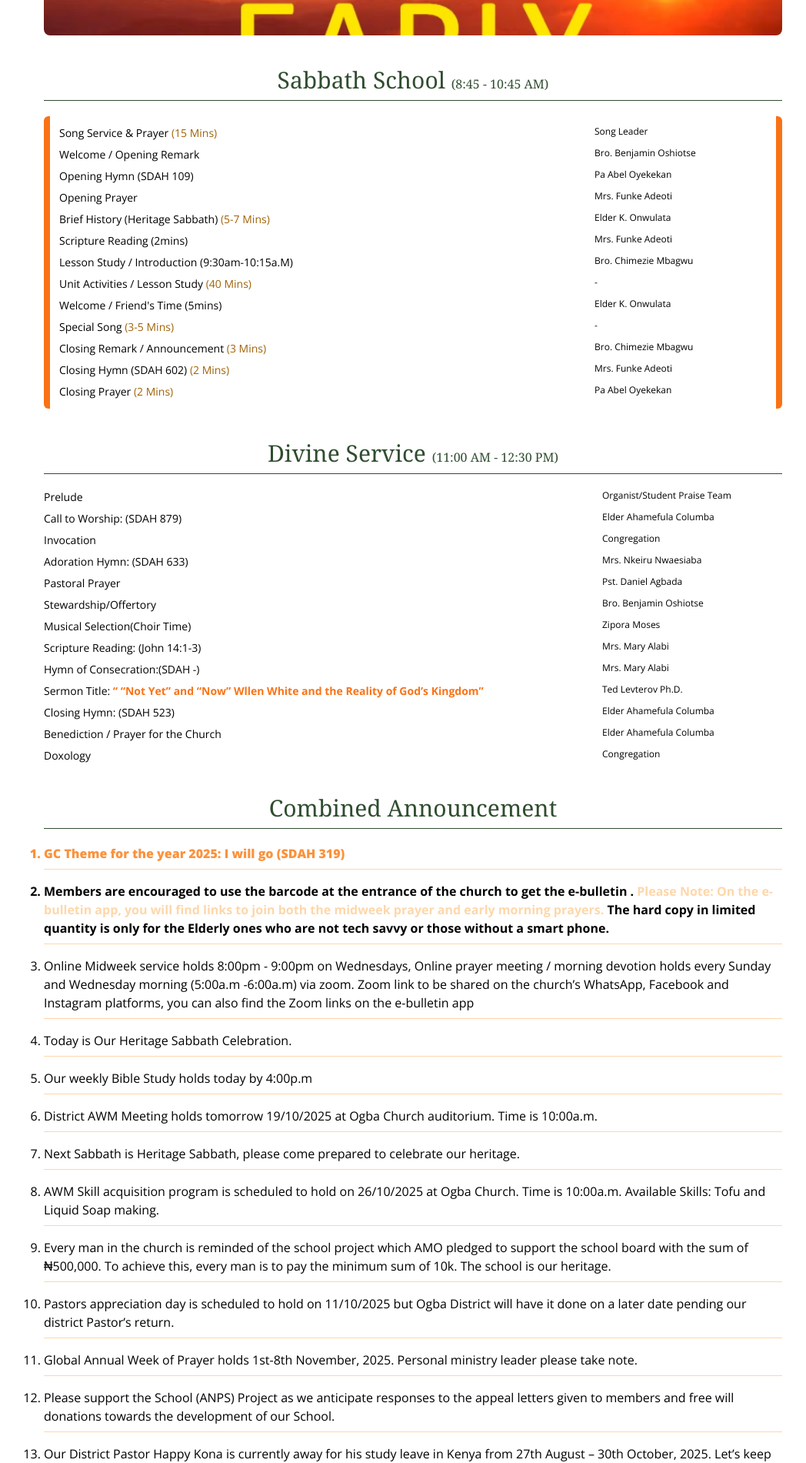
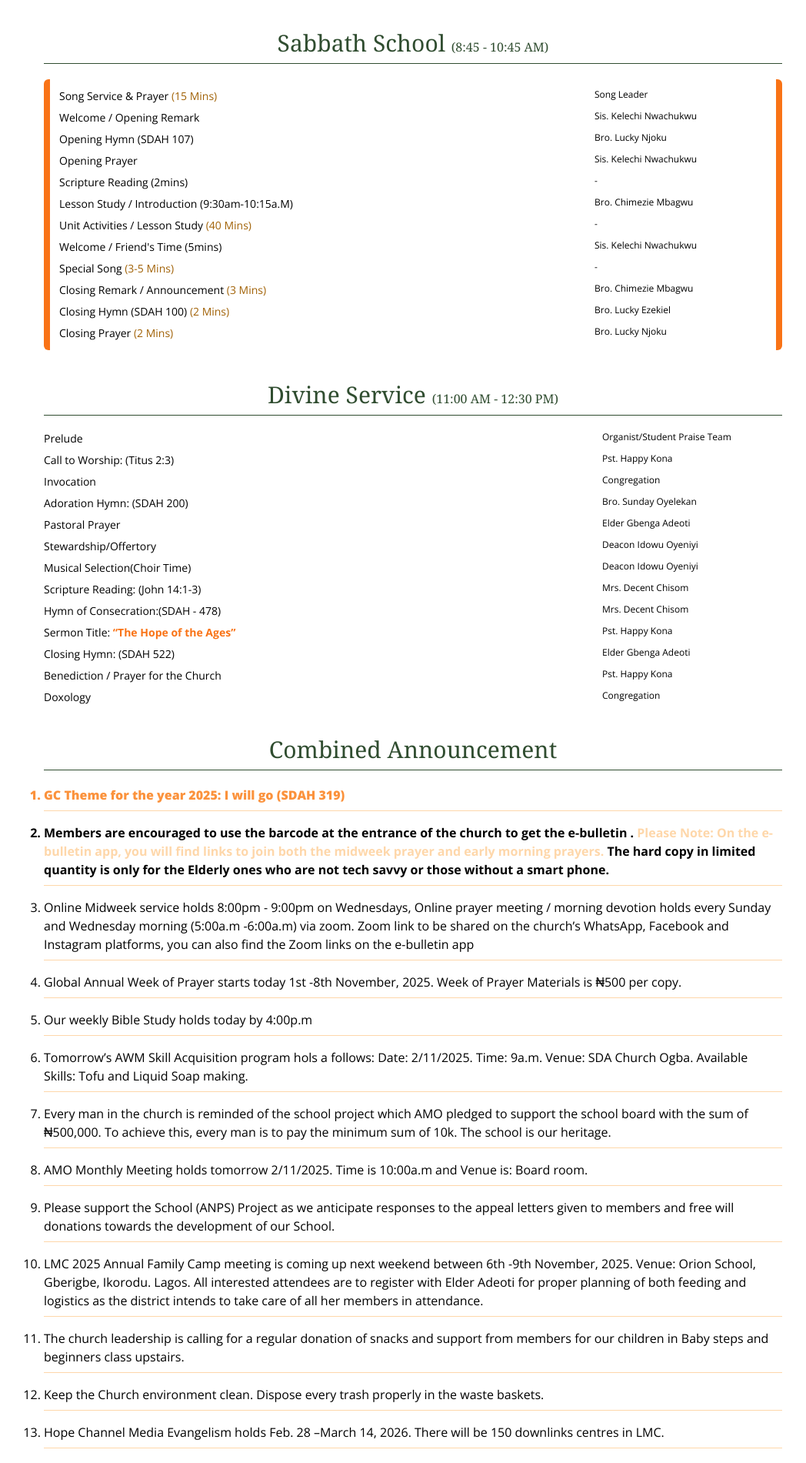
Before and after one commit to solomonsunday/SDAOGBACHURCHEBULLETIN, a Next.js app: page / in a window 1280 px wide. Shown: the part 883-2784 px from the top of the page at 77% size, without its empty margins (103-1151 px from the left). Built offline with nearby package versions, Linux system fonts and the light colour scheme; a web font is replaced by a local one.

Commit message:
update for the week

```diff
--- a/src/components/Programs/Announcement.tsx
+++ b/src/components/Programs/Announcement.tsx
@@ -30,23 +30,16 @@ const Announcement = () => {
             find the Zoom links on the e-bulletin app
           </li>
           <li className="pb-2 border-b border-orange-200">
-            Today is Our Heritage Sabbath Celebration.
+            Global Annual Week of Prayer starts today 1st -8th November, 2025.
+            Week of Prayer Materials is ₦500 per copy.
           </li>
           <li className="pb-2 border-b border-orange-200">
             Our weekly Bible Study holds today by 4:00p.m
           </li>{" "}
           <li className="pb-2 border-b border-orange-200">
-            District AWM Meeting holds tomorrow 19/10/2025 at Ogba Church
-            auditorium. Time is 10:00a.m.
-          </li>
-          <li className="pb-2 border-b border-orange-200">
-            Next Sabbath is Heritage Sabbath, please come prepared to celebrate
-            our heritage.
-          </li>{" "}
-          <li className="pb-2 border-b border-orange-200">
-            AWM Skill acquisition program is scheduled to hold on 26/10/2025 at
-            Ogba Church. Time is 10:00a.m. Available Skills: Tofu and Liquid
-            Soap making.
+            Tomorrow’s AWM Skill Acquisition program hols a follows: Date:
+            2/11/2025. Time: 9a.m. Venue: SDA Church Ogba. Available Skills:
+            Tofu and Liquid Soap making.
           </li>{" "}
           <li className="pb-2 border-b border-orange-200">
             Every man in the church is reminded of the school project which AMO
@@ -55,13 +48,8 @@ const Announcement = () => {
             is our heritage.
           </li>
           <li className="pb-2 border-b border-orange-200">
-            Pastors appreciation day is scheduled to hold on 11/10/2025 but Ogba
-            District will have it done on a later date pending our district
-            Pastor’s return.
-          </li>
-          <li className="pb-2 border-b border-orange-200">
-            Global Annual Week of Prayer holds 1st-8th November, 2025. Personal
-            ministry leader please take note.
+            AMO Monthly Meeting holds tomorrow 2/11/2025. Time is 10:00a.m and
+            Venue is: Board room.
           </li>
           <li className="pb-2 border-b border-orange-200">
             Please support the School (ANPS) Project as we anticipate responses
@@ -69,13 +57,11 @@ const Announcement = () => {
             towards the development of our School.
           </li>
           <li className="pb-2 border-b border-orange-200">
-            Our District Pastor Happy Kona is currently away for his study leave
-            in Kenya from 27th August – 30th October, 2025. Let’s keep him in
-            our prayers and give him all the needed support.
-          </li>
-          <li className="pb-2 border-b border-orange-200">
-            LMC 2025 Annual Family Camp meeting is coming up between 6th -9th
-            November, 2025. Venue; Gberigbe, Ikorodu. Lagos
+            LMC 2025 Annual Family Camp meeting is coming up next weekend
+            between 6th -9th November, 2025. Venue: Orion School, Gberigbe,
+            Ikorodu. Lagos. All interested attendees are to register with Elder
+            Adeoti for proper planning of both feeding and logistics as the
+            district intends to take care of all her members in attendance.
           </li>
           {/* <li className="pb-2 border-b border-orange-200 italic bg-pink-400 rounded-md text-center p-2">
             <span className="font-bold capitalize underline">
--- a/src/components/Programs/DivineService.tsx
+++ b/src/components/Programs/DivineService.tsx
@@ -11,43 +11,44 @@ const DivineService = () => {
         <div className="grid grid-cols-4 gap-2">
           <div className="col-span-3 text-sm "> Prelude</div>
           <div className="text-xs"> Organist/Student Praise Team</div>
-          <div className="col-span-3 text-sm">Call to Worship: (SDAH 879) </div>
-          <div className="text-xs"> Elder Ahamefula Columba</div>
+          <div className="col-span-3 text-sm">
+            Call to Worship: (Titus 2:3){" "}
+          </div>
+          <div className="text-xs">Pst. Happy Kona</div>
           <div className="col-span-3 text-sm"> Invocation</div>
           <div className="text-xs">Congregation</div>
-          <div className="col-span-3 text-sm">Adoration Hymn: (SDAH 633)</div>
-          <div className="text-xs"> Mrs. Nkeiru Nwaesiaba</div>
+          <div className="col-span-3 text-sm">Adoration Hymn: (SDAH 200)</div>
+          <div className="text-xs"> Bro. Sunday Oyelekan</div>
           <div className="col-span-3 text-sm"> Pastoral Prayer</div>
-          <div className="text-xs"> Pst. Daniel Agbada</div>
+          <div className="text-xs">Elder Gbenga Adeoti</div>
           <div className="col-span-3 text-sm"> Stewardship/Offertory </div>
-          <div className="text-xs"> Bro. Benjamin Oshiotse</div>
+          <div className="text-xs">Deacon Idowu Oyeniyi</div>
           <div className="col-span-3 text-sm">
             Musical Selection(Choir Time)
           </div>
-          <div className="text-xs">Zipora Moses </div>
+          <div className="text-xs"> Deacon Idowu Oyeniyi</div>
           <div className="col-span-3 text-sm">
             Scripture Reading: (John 14:1-3)
           </div>
-          <div className="text-xs"> Mrs. Mary Alabi</div>
+          <div className="text-xs"> Mrs. Decent Chisom </div>
           <div className="col-span-3 text-sm">
-            Hymn of Consecration:(SDAH -)
+            Hymn of Consecration:(SDAH - 478)
           </div>
-          <div className="text-xs"> Mrs. Mary Alabi</div>
+          <div className="text-xs"> Mrs. Decent Chisom</div>
           <div className="col-span-3 text-sm">
             Sermon Title:{" "}
             <span className="font-bold text-orange-500">
               {" "}
-              “ “Not Yet” and “Now” Wllen White and the Reality of God’s
-              Kingdom”
+              “The Hope of the Ages”
             </span>
           </div>
-          <div className="text-xs"> Ted Levterov Ph.D.</div>
-          <div className="col-span-3 text-sm">Closing Hymn: (SDAH 523) </div>
-          <div className="text-xs"> Elder Ahamefula Columba</div>
+          <div className="text-xs">Pst. Happy Kona</div>
+          <div className="col-span-3 text-sm">Closing Hymn: (SDAH 522) </div>
+          <div className="text-xs">Elder Gbenga Adeoti</div>
           <div className="col-span-3 text-sm">
             Benediction / Prayer for the Church
           </div>
-          <div className="text-xs"> Elder Ahamefula Columba</div>
+          <div className="text-xs"> Pst. Happy Kona</div>
           <div className="col-span-3 text-sm">Doxology</div>
           <div className="text-xs"> Congregation</div>
         </div>
--- a/src/components/Programs/PastorDesk.tsx
+++ b/src/components/Programs/PastorDesk.tsx
@@ -9,15 +9,14 @@ const PastorDesk = () => {
         </div>
         <div className="space-y-3 text-center">
           <div className="text-lg font-semibold underline">
-            <p className="dark:text-white">Psalm 92:1-2 (NIV)</p>
+            <p className="dark:text-white">
+              Testimonies for the Church, Vol. 5, pg.578
+            </p>
           </div>
           <p className="text-orange-500">
-            "It is good to give thanks to the Lord, And to sing praises to Your
-            name, O Most High; To declare Your loving kindness in the morning,
-            And Your Faithfulness every night. May the Lord accept our
-            expressions of praise and worship as sweet smelling incense before
-            His altar of Praise in Jesus Christ name. Amen" <br />
-            Happy Sabbath!
+            "We may not see the path before us, but we can trust the one who
+            holds the future in His hands Testimonies for the Church, Vol. 5,
+            pg.578 Happy Sabbath
           </p>
         </div>
       </section>
--- a/src/components/Programs/SabbathSchool.tsx
+++ b/src/components/Programs/SabbathSchool.tsx
@@ -10,28 +10,25 @@ const SabbathSchool = () => {
       <div className="grid grid-cols-4 gap-2 border-x-8 rounded-md border-orange-500 p-3">
         <div className="col-span-3 text-sm capitalize">
           {" "}
-          Song service & Prayer <span className="text-yellow-700">(15 Mins)</span>
+          Song service & Prayer{" "}
+          <span className="text-yellow-700">(15 Mins)</span>
         </div>
         <div className="text-xs capitalize">Song Leader</div>
         <div className="col-span-3 text-sm capitalize">
           Welcome / Opening Remark
         </div>
-        <div className="text-xs"> Bro. Benjamin Oshiotse </div>
+        <div className="text-xs">Sis. Kelechi Nwachukwu</div>
         <div className="col-span-3 text-sm capitalize">
-          Opening Hymn (SDAH 109)
+          Opening Hymn (SDAH 107)
         </div>
-        <div className="text-xs capitalize">Pa Abel Oyekekan</div>
+        <div className="text-xs capitalize">Bro. Lucky Njoku</div>
         <div className="col-span-3 text-sm capitalize">Opening Prayer</div>
-        <div className="text-xs"> Mrs. Funke Adeoti</div>
-        <div className="col-span-3 text-sm capitalize">
-          {" "}
-          Brief History (Heritage Sabbath) <span className="text-yellow-700">(5-7 Mins)</span>
-        </div>
-        <div className="text-xs capitalize">Elder K. Onwulata</div>
+        <div className="text-xs"> Sis. Kelechi Nwachukwu</div>
+
         <div className="col-span-3 text-sm capitalize">
           Scripture Reading (2mins){" "}
         </div>
-        <div className="text-xs capitalize"> Mrs. Funke Adeoti </div>
+        <div className="text-xs capitalize"> - </div>
         {/* <div className="col-span-3 text-sm capitalize">
           {" "}
           Special Feature (Short Drama on Seizure) (3-5mins)
@@ -43,13 +40,14 @@ const SabbathSchool = () => {
         </div>
         <div className="text-xs capitalize">Bro. Chimezie Mbagwu</div>
         <div className="col-span-3 text-sm capitalize">
-          Unit Activities / Lesson Study <span className="text-yellow-700">(40 Mins)</span>
+          Unit Activities / Lesson Study{" "}
+          <span className="text-yellow-700">(40 Mins)</span>
         </div>
         <div className="text-xs capitalize">-</div>
         <div className="col-span-3 text-sm capitalize">
           Welcome / Friend's time (5mins)
         </div>
-        <div className="text-xs capitalize"> Elder K. Onwulata</div>
+        <div className="text-xs capitalize"> Sis. Kelechi Nwachukwu</div>
         <div className="col-span-3 text-sm capitalize">
           {" "}
           Special Song <span className="text-yellow-700">(3-5 Mins)</span>
@@ -60,17 +58,19 @@ const SabbathSchool = () => {
         <div className="text-xs capitalize">Bro. Chimezie Mbagwu</div> */}
 
         <div className="col-span-3 text-sm capitalize">
-          Closing Remark / Announcement <span className="text-yellow-700">(3 Mins)</span>
+          Closing Remark / Announcement{" "}
+          <span className="text-yellow-700">(3 Mins)</span>
         </div>
         <div className="text-xs capitalize">Bro. Chimezie Mbagwu</div>
         <div className="col-span-3 text-sm capitalize">
-          Closing Hymn (SDAH 602) <span className="text-yellow-700">(2 Mins)</span>
+          Closing Hymn (SDAH 100){" "}
+          <span className="text-yellow-700">(2 Mins)</span>
         </div>
-        <div className="text-xs capitalize"> Mrs. Funke Adeoti </div>
+        <div className="text-xs capitalize">Bro. Lucky Ezekiel </div>
         <div className="col-span-3 text-sm capitalize">
           Closing Prayer <span className="text-yellow-700">(2 Mins)</span>
         </div>
-        <div className="text-xs">Pa Abel Oyekekan</div>
+        <div className="text-xs">Bro. Lucky Njoku</div>
       </div>
     </section>
   );
```
Also changed, not shown: src/components/Programs/Welcome.tsx (+5 -8 lines).
